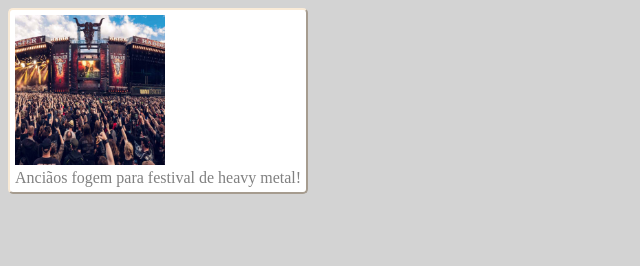
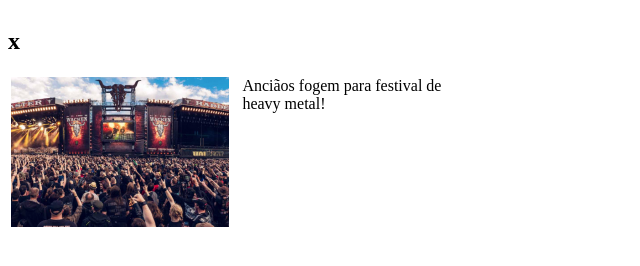
Before and after one commit to carolpazini/desafionoticia, a plain HTML site: page index.html in a window 1280 px wide. Shown: the whole page, without its empty margins (0-640 px from the left). Drawn offline with Linux system fonts and the light colour scheme.

Commit message:
tentando fazer ficar decente

```diff
--- a/estilo.css
+++ b/estilo.css
@@ -1,3 +1,4 @@
+/*
 div{
 
 	color: grey;
@@ -13,6 +14,7 @@ div{
 .miniatura{
 	width: 150px;
 	height: 150px;
+	display: inline;
 
 }
 .conteudo{
@@ -23,5 +25,33 @@ div{
 }
 body{
 	background-color: lightgrey;
-	display: inline-block;
+
 }
+div{
+	display: inline;
+}
+.noticia{
+	color: grey;
+	font-family: sans-serif;
+	display:inline;
+}
+*/
+
+.caixa{
+	float: left;
+	width: 100%;
+	margin: 0.5%
+}
+
+.caixa2{
+	width: 45%;
+}
+
+.branco{
+	background-color: white
+}
+
+.clearfix {
+	content: ' ';
+	display: table;
+}
--- a/index.html
+++ b/index.html
@@ -9,17 +9,37 @@
 
 
 <body>
-    <div>
-    <section class="conteudo caixa" >
+
+
+
+
+    <section class="fundo clearfix red">
+            <h1>x</h1>
+            <div class="caixa caixa2 branco">
+                    <a href="https://www.surrealista.com.br/2018/08/idosos-fogem-de-asilo-para-ver-maior-festival-de-metal-do-mundo/">
+                        <img class="miniatura" src="wacken.png" title="Foto do festival de metal alemão wacken">
+                        </a>
+            </div>
+            <div class="caixa caixa2 branco">
+                    Anciãos fogem para festival de heavy metal!
+            </div>
+
+
+        </section>
+
+
+</body>
+
+</html>
+<!--
+<section class="conteudo caixa" >
+        <div>
         <a href="https://www.surrealista.com.br/2018/08/idosos-fogem-de-asilo-para-ver-maior-festival-de-metal-do-mundo/">
         <img class="miniatura" src="wacken.png" title="Foto do festival de metal alemão wacken">
         </a>
-        <nav>
-            Anciãos fogem para festival de heavy metal!
-        </nav>
+    </div>
+    <div>
+        <h2 class="noticia">Anciãos fogem para festival de heavy metal!</h2>
+    </div>
 
-    </section>
-    </div>
-</body>
-
-</html>
+</section> -->
```
